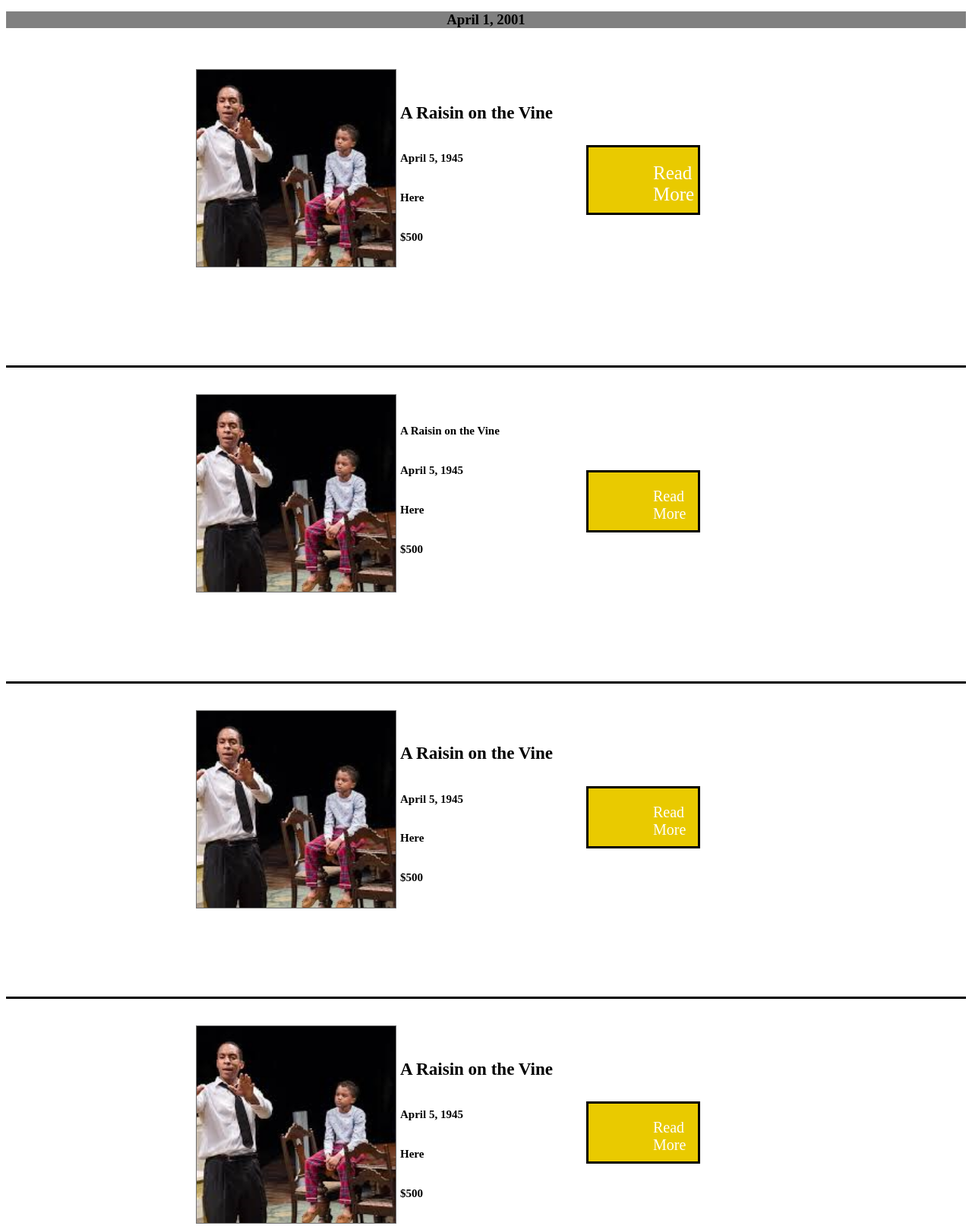
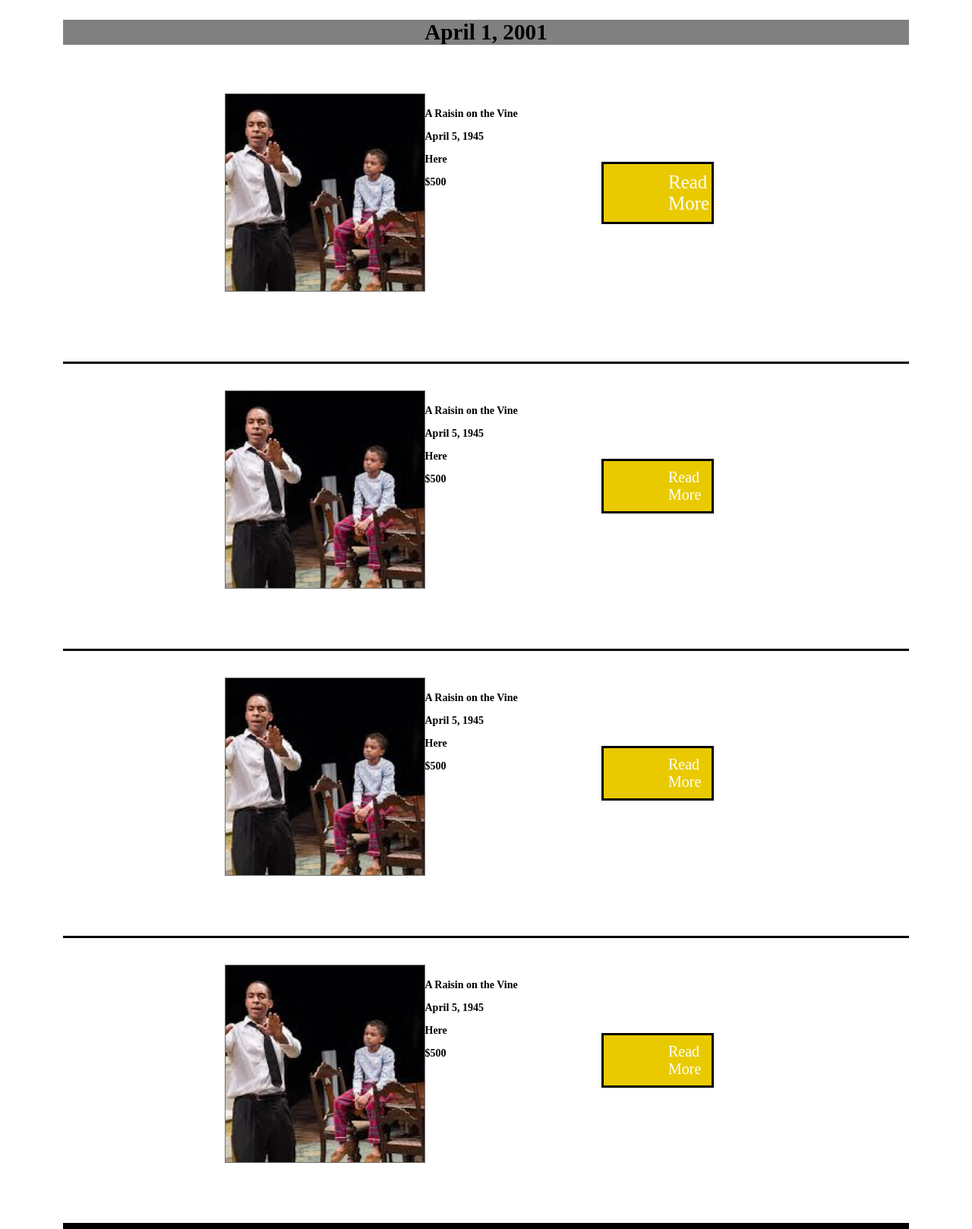
Before and after one commit to benwin22/rangers_134_theater_homework, a plain HTML site: page index.html in a window 1280 px wide. Shown: the part 500-2118 px from the top of the page at 76% size. Drawn offline with Linux system fonts and the light colour scheme.

Commit message:
second commit

```diff
--- a/css/main.css
+++ b/css/main.css
@@ -1,4 +1,6 @@
 .container1 {
+    margin-left: 25px;
+    margin-right: 25px;
     background-color: black;
     font-size: xx-large;
     font-weight: 200;
@@ -7,7 +9,8 @@
     text-decoration: none;
 }
 .image1 {
-    margin-right: 200px;
+    margin-left: 25px;
+    width: 25px;
 }
 li {
     padding: 25px;
@@ -16,6 +19,8 @@ li {
 }
 
 .container {
+    margin-left: 75px;
+    margin-right: 75px;
     border-bottom: solid black;
     padding-top: 35px;
     padding-bottom: 25px;
@@ -38,11 +43,12 @@ li {
         ". show1 show2 show3 ."
 }
 
-h6 {
-    font-size: 15px;
-}
+
 
 .date {
+    font-size: 25px;
+    margin-left: 75px;
+    margin-right: 75px;
     grid-area: date;
     text-align: center;
     justify-content: center;
@@ -58,20 +64,22 @@ h6 {
 }
 
 .show2 {
+    font-size: 14px;
     font-weight: bold;
     font-family: 'Times New Roman', Times, serif;
     grid-area: show2;
-    margin: 5px 5px 5px 5px;
+    margin-top: 5px;
     padding-bottom: 5px;
 }
 
 .show3 {
-    color: black;
+    text-align: justify;
     font-size: 20px;
-    margin-top: 100px;
-    margin-bottom: 100px;
-    margin-right: 100px;
-    padding-top: 20px;
+    margin-top: 90px;
+    margin-bottom: 90px;
+    margin-right: 45px;
+    margin-left: 20px;
+    padding-top: 10px;
     padding-bottom: 10px;
     padding-left: 85px;
     border: solid black;
@@ -90,6 +98,8 @@ h5 {
 }
 
 .container2 {
+    margin-left: 75px;
+    margin-right: 75px;
     padding-bottom: 25px;
     background-color: black;
     max-height: 100%;
@@ -113,14 +123,16 @@ h5 {
     /* width: 50%; */
     grid-area: map;
 }
-
+i {
+    color: white;
+}
 a {
     color: white;
     text-decoration: none;
 }
 
 .info {
-    /* display: block; */
+    margin-top: 20px;
     margin-left: 20%;
     margin-right: auto;
     width: 100%;
@@ -129,6 +141,7 @@ a {
 }
 
 .shows {
+    margin-top: 20px;
     margin-left: 20%;
     margin-right: auto;
     width: 100%;
@@ -136,7 +149,8 @@ a {
 }
 
 .social {
-    margin-left: auto;
+    margin-top: 20px;
+    margin-left: 20%;
     margin-right: auto;
     width: 100%;
     grid-area: social;
--- a/index.html
+++ b/index.html
@@ -33,10 +33,10 @@
         </div>
         <div class="show2">
             <p>
-            <h5>A Raisin on the Vine</h5>
-            <h6>April 5, 1945</h6>
-            <h6>Here</h6>
-            <h6>$500</h6>
+            <p>A Raisin on the Vine</p>
+            <p>April 5, 1945</p>
+            <p>Here</p>
+            <p>$500</p>
             </p>
         </div>
         <div class="show3">
@@ -49,10 +49,10 @@
         </div>
         <div class="show2">
             <p>
-            <h6>A Raisin on the Vine</h6>
-            <h6>April 5, 1945</h6>
-            <h6>Here</h6>
-            <h6>$500</h6>
+            <p>A Raisin on the Vine</p>
+            <p>April 5, 1945</p>
+            <p>Here</p>
+            <p>$500</p>
             </p>
         </div>
         <div class="show3">
@@ -65,10 +65,10 @@
         </div>
         <div class="show2">
             <p>
-            <h5>A Raisin on the Vine</h5>
-            <h6>April 5, 1945</h6>
-            <h6>Here</h6>
-            <h6>$500</h6>
+            <p>A Raisin on the Vine</p>
+            <p>April 5, 1945</p>
+            <p>Here</p>
+            <p>$500</p>
             </p>
         </div>
         <div class="show3">
@@ -81,10 +81,10 @@
         </div>
         <div class="show2">
             <p>
-            <h5>A Raisin on the Vine</h5>
-            <h6>April 5, 1945</h6>
-            <h6>Here</h6>
-            <h6>$500</h6>
+            <p>A Raisin on the Vine</p>
+            <p>April 5, 1945</p>
+            <p>Here</p>
+            <p>$500</p>
             </p>
         </div>
         <div class="show3">
@@ -99,6 +99,7 @@
 
         <div class="info">
             <h5>Info</h5>
+            <i class="fa-solid fa-map-pin"></i>
             <p><a id="link" href="">Houston, TX 77001 United States</a></p>
             <p><a id="link" href="">theater@theater.com</a></p>
             <p><a id="link" href="">Box Office 832-123-4567</a></p>
```
Also changed, not shown: map-pin-solid.svg (added).
